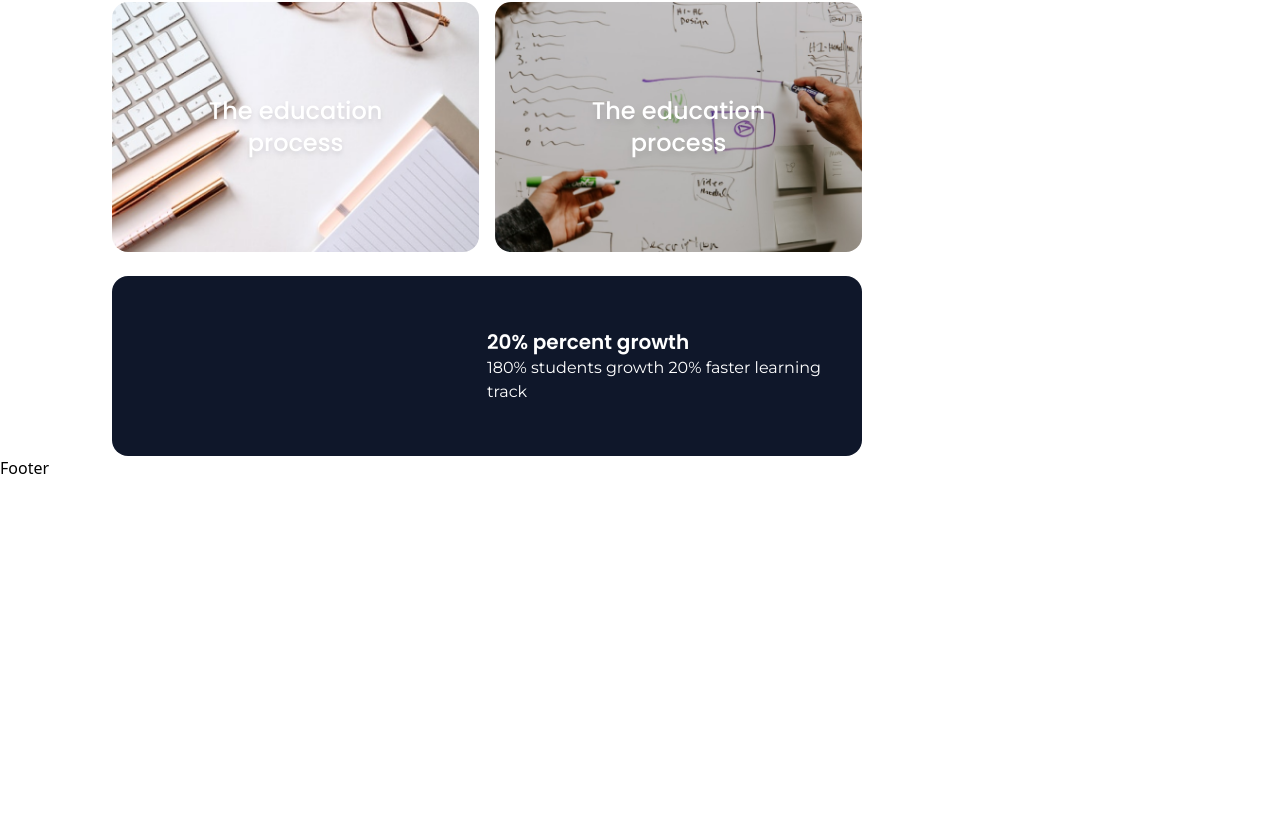
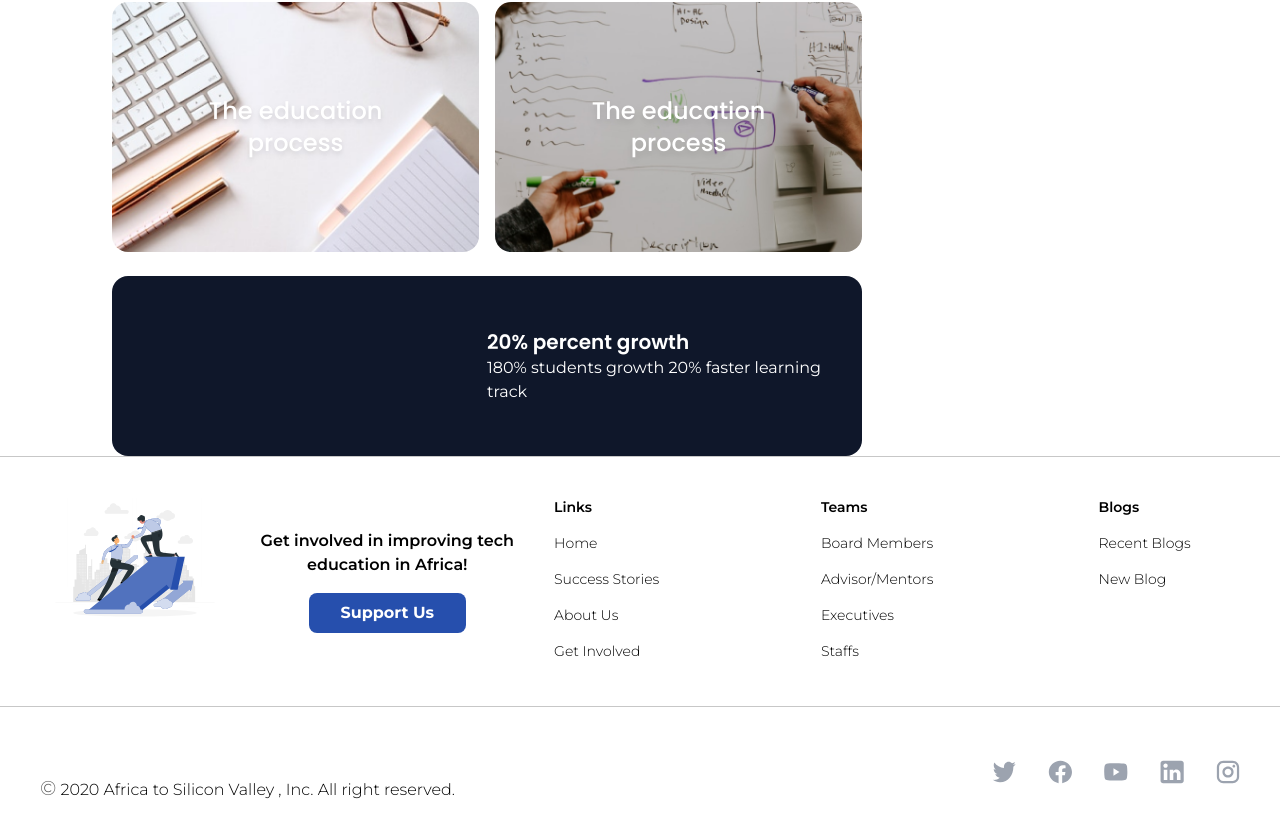
Before and after one commit to RealEskalate/2023-project-phase-starter-projects, a Next.js app in the folder aastu/web/group-2/: page /about in a window 1280 px wide. Shown: the part 700-1537 px from the top of the page. Before the commit the page ends 1180 px from the top, so only its background shows below. Built offline with nearby package versions, Linux system fonts and the light colour scheme; a web font is replaced by a local one.

Commit message:
fix(AASTU-web-G2): Create Footer and Fix Header (#90)

```diff
--- /dev/null
+++ b/aastu/web/group-2/app/components/footer.tsx
@@ -0,0 +1,86 @@
+'use client';
+import Link from 'next/link';
+import Image from 'next/image';
+import twitter from '@/assets/images/twitter.svg';
+import facebook from '@/assets/images/facebook.svg';
+import youtube from '@/assets/images/youtube.svg';
+import linkedin from '@/assets/images/linkedin.svg';
+import instagram from '@/assets/images/instagram.svg';
+import helpingPartner from '@/assets/images/helpingPartner.svg';
+
+const Footer = () => {
+  return (
+    <div className="grid mt-auto">
+      <div className="grid grid-cols-1 mx-auto h-full lg:grid-cols-[4fr_7fr_5fr_7fr_4fr] lg:h-[250px] pl-[55px] py-[40px]  border-t-[#C7C7C7] border-t-[0.4px]">
+        <div className='hidden lg:block w-[160px] h-[160px] pb-2'>
+          <Image src={helpingPartner} width={200} height={200} alt="Helping a Partner" />
+        </div>
+        <div className='text-center mr-8 lg:ml-4' >
+            <p className='font-secondaryFont font-semibold mt-8'>Get involved in improving tech education in Africa!</p>
+            <button className='bg-[#264FAD] text-white font-secondaryFont font-bold rounded-lg px-8 py-2 mt-4'>Support Us</button>
+        </div>
+        <div>
+            <nav className='hidden lg:block ml-22 list-none font-secondaryFont text-sm'>
+                <p className='font-semibold'>Links</p>
+                <li className='font-light mt-4'><Link href=''>Home</Link></li>
+                <li className='font-light mt-4'><Link href=''>Success Stories</Link></li>
+                <li className='font-light mt-4'><Link href=''>About Us</Link></li>
+                <li className='font-light mt-4'><Link href=''>Get Involved</Link></li>
+            </nav>
+        </div>
+        <div>
+        <nav className='hidden lg:block ml-[40px] list-none font-secondaryFont text-sm'>
+                <p className='font-semibold'>Teams</p>
+                <li className='font-light mt-4'><Link href=''>Board Members</Link></li>
+                <li className='font-light mt-4'><Link href=''>Advisor/Mentors</Link></li>
+                <li className='font-light mt-4'><Link href=''>Executives</Link></li>
+                <li className='font-light mt-4'><Link href=''>Staffs</Link></li>
+            </nav>
+        </div>
+        <div>
+        <nav className='hidden lg:block ml-22 list-none font-secondaryFont text-sm'>
+                <p className='font-semibold'>Blogs</p>
+                <li className='font-light mt-4'><Link href=''>Recent Blogs</Link></li>
+                <li className='font-light mt-4'><Link href=''>New Blog</Link></li>
+            </nav>
+        </div>
+      </div>
+
+      <div className="flex flex-col-reverse items-center lg:flex-row justify-between px-[40px] py-[35px] border-t-[#C7C7C7] border-t-[0.4px]">
+        <div className="mt-8 md:font-secondaryFont font-light text-base">
+          <span className="text-xl text-[#555555]">&copy;</span> 2020 Africa to Silicon Valley ,
+          Inc. All right reserved.
+        </div>
+        <div className="flex h-[20px] w-[280px] list-none items-center justify-between">
+          <li className="ml-8">
+            <Link href="#">
+              <Image width={800} height={800} src={twitter} alt="twitter logo" />
+            </Link>
+          </li>
+          <li className="ml-8">
+            <Link href="#">
+              <Image width={800} height={800} src={facebook} alt="twitter logo" />
+            </Link>
+          </li>
+          <li className="ml-8">
+            <Link href="#">
+              <Image width={800} height={800} src={youtube} alt="twitter logo" />
+            </Link>
+          </li>
+          <li className="ml-8">
+            <Link href="#">
+              <Image width={800} height={800} src={linkedin} alt="twitter logo" />
+            </Link>
+          </li>
+          <li className="ml-8">
+            <Link href="#">
+              <Image width={800} height={800} src={instagram} alt="twitter logo" />
+            </Link>
+          </li>
+        </div>
+      </div>
+    </div>
+  );
+};
+
+export default Footer;
--- a/aastu/web/group-2/app/components/header.tsx
+++ b/aastu/web/group-2/app/components/header.tsx
@@ -13,7 +13,7 @@ const Header: FC = () => {
     const [openMenu, setOpenMenu] = useState<boolean>(false);
 
   return (
-    <div className="shadow-sm sticky top-0 bg-white flex justify-between w-full h-[90px] py-4 px-9">
+    <div className="shadow-sm sticky z-10 top-0 bg-white flex justify-between text-center w-full h-[90px] py-4 px-9">
             <div className="w-[165px] h-[45px] py-2">
                 <Image width={500} height={500}  src={A2SVLogo} alt="A2SV Logo" />
             </div>
@@ -26,7 +26,7 @@ const Header: FC = () => {
                 <li className={`mr-9 font-secondaryFont font-semibold ${currentRoute === "" ? "text-[#264FAD] pb-8 border-b-[4px] border-[#264FAD] rounded-sm" : " text-[#565656]"}`}><Link href='#'>Get Involved</Link></li>
             </nav>
             {openMenu && (
-            <nav className={`absolute right-0 px-4 py-2 list-none mt-12 bg-slate-100 lg:hidden`}>
+            <nav className={`absolute right-0 px-4 py-2 list-none mt-12 bg-slate-100 text-left lg:hidden`}>
                 <li className= {`mr-9 font-secondaryFont font-light ${currentRoute === "" ? "text-[#264FAD] font-medium border-b-[4px] border-[#264FAD] rounded-sm" : " text-[#565656]"}`}><Link href='#'>Home</Link></li>
                 <li className={`mr-9 font-secondaryFont font-light ${currentRoute === "" ? "text-[#264FAD] font-medium mb-2 border-b-[4px] border-[#264FAD] rounded-sm" : " text-[#565656]"} pt-2`}><Link href='#'>Teams</Link></li>
                 <li className={`mr-9 font-secondaryFont font-light ${currentRoute === "" ? "text-[#264FAD] font-medium mb-2 border-b-[4px] border-[#264FAD] rounded-sm" : " text-[#565656]"} pt-2`}><Link href='#'>Success Stories</Link></li>
@@ -38,7 +38,7 @@ const Header: FC = () => {
 
             <button className="text-2xl lg:hidden " onClick={() => setOpenMenu(!openMenu)}> <AiOutlineMenu /> </button>
             <div className="hidden lg:block py-1">
-                <button className="pr-8 font-secondaryFont font-bold"> Login</button>
+                <button className="mr-4 font-secondaryFont font-bold"> Login</button>
                 <button className="bg-[#264FAD] text-white font-secondaryFont font-bold rounded-lg px-6 py-3">Donate</button>
             </div>
     </div>
--- a/aastu/web/group-2/app/layout.tsx
+++ b/aastu/web/group-2/app/layout.tsx
@@ -1,5 +1,6 @@
 /* Components */
 // import { Providers } from '@/lib/providers';
+import Footer from './components/footer'
 import Header from './components/header'
 
 /* Instruments */
@@ -13,9 +14,7 @@ export default function RootLayout(props: React.PropsWithChildren) {
           <section>
             <Header/>
             <main>{props.children}</main>
-            <footer >
-              <h1>Footer</h1>
-            </footer>
+            <Footer/>
           </section>
         </body>
       </html>
```
Also changed, not shown: aastu/web/group-2/assets/images/helpingPartner.svg (added).
